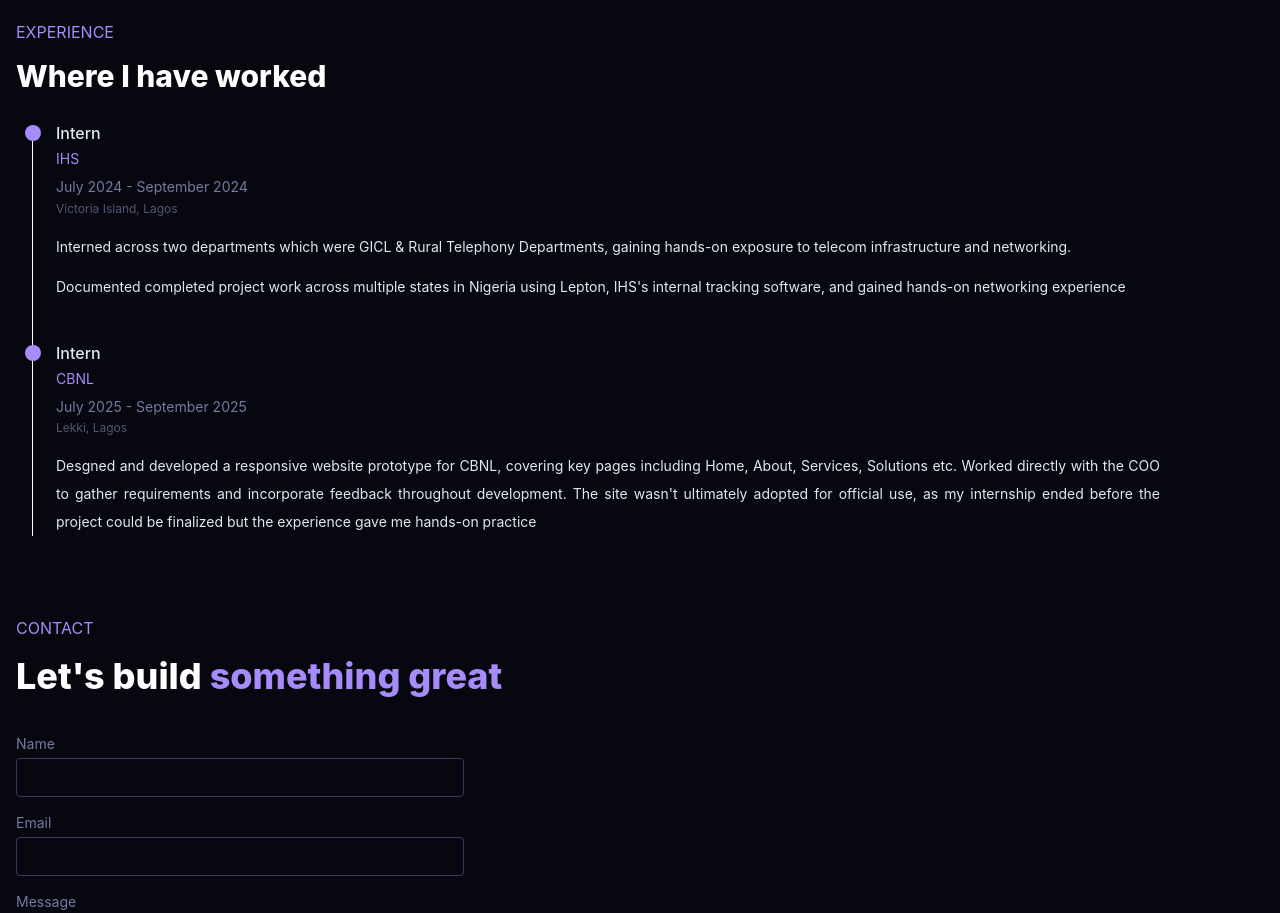
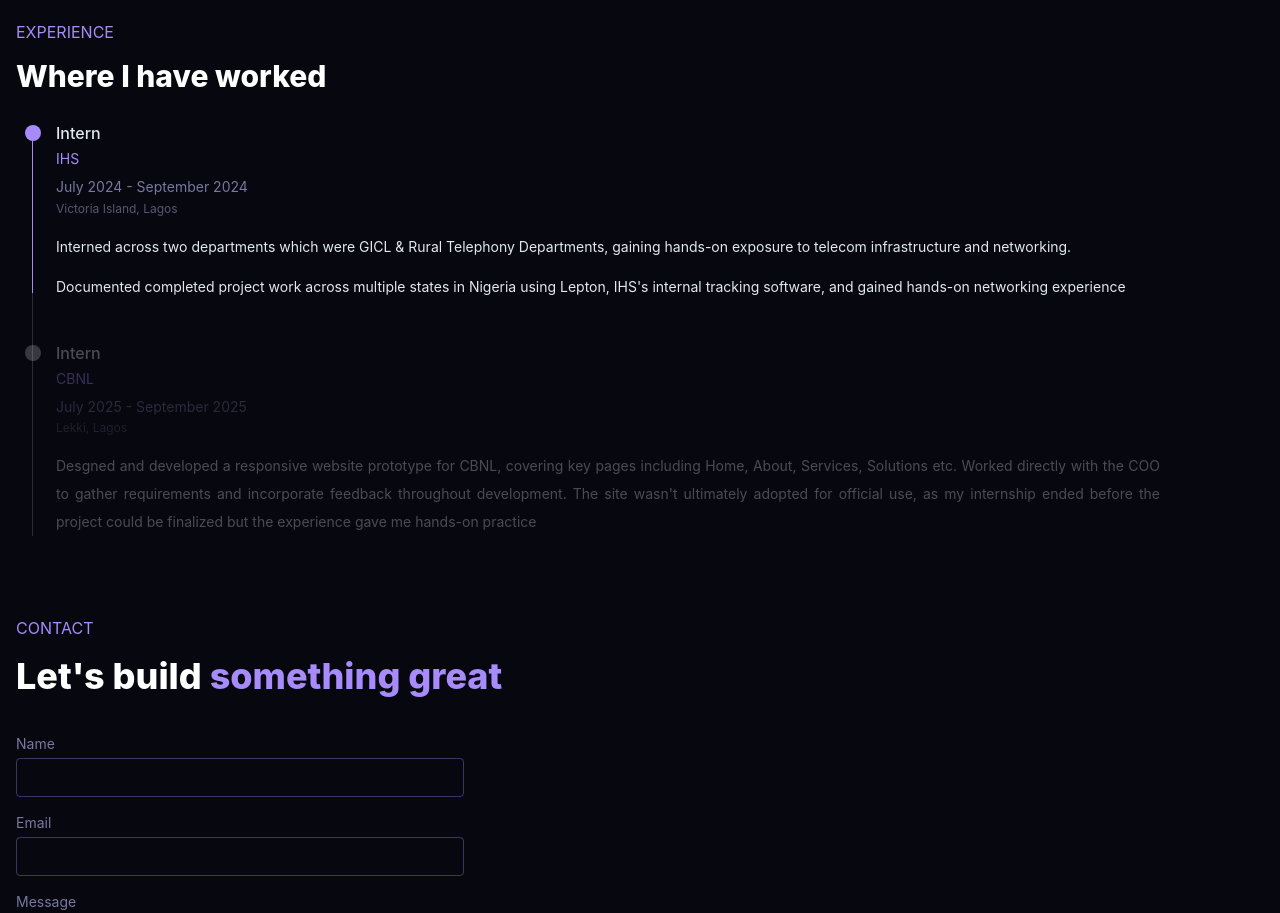
Before and after one commit to Joel1716/My-Portfolio, a React app: page / in a window 1280 px wide. Shown: the part 2640-3553 px from the top of the page. Built offline with nearby package versions, Linux system fonts and the light colour scheme; no server answers; the HTML template or start-up script is replaced by a standard one.

Commit message:
Scroll animations added

```diff
--- a/src/Contact.jsx
+++ b/src/Contact.jsx
@@ -2,6 +2,7 @@
 import { FaGithub, FaLinkedin } from "react-icons/fa";
 import { FaXTwitter } from "react-icons/fa6";
 import Toast from "./Toast";
+import Reveal from "./Reveal";
 
 const FORMSPREE_ENDPOINT = `https://formspree.io/f/${
   import.meta.env.VITE_FORMSPREE_FORM_ID
@@ -77,7 +78,8 @@
         Let's build <span className="text-primary-accent">something great</span>
       </p>
 
-      <form
+      <Reveal
+        as="form"
         onSubmit={handleSubmit}
         className="flex flex-col gap-4 max-w-md mt-8"
       >
@@ -135,9 +137,9 @@
         >
           {status === "sending" ? "Sending..." : "Send message"}
         </button>
-      </form>
+      </Reveal>
 
-      <div className="flex gap-7 mt-8">
+      <Reveal delay={150} className="flex gap-7 mt-8">
         {contacts.map((contact) => (
           <a
             href={contact.link}
@@ -149,7 +151,7 @@
             <p className="tracking-wider text-sm uppercase">{contact.name}</p>
           </a>
         ))}
-      </div>
+      </Reveal>
 
       <Toast
         message={toast?.message}
--- a/src/EachExperience.jsx
+++ b/src/EachExperience.jsx
@@ -1,7 +1,20 @@
-export default function EachExperience({ experience }) {
+import { forwardRef } from "react";
+
+const EachExperience = forwardRef(function EachExperience(
+  { experience, active },
+  ref
+) {
   return (
-    <div className="pl-[1.5rem] relative">
-      <div className="bg-primary-accent p-2 rounded-full absolute -left-[7.5px] top-1"></div>
+    <div ref={ref} className="pl-[1.5rem] relative">
+      <div
+        className={`p-2 rounded-full absolute -left-[7.5px] top-1 transition-colors duration-300 ${
+          active ? "bg-primary-accent" : "bg-white/20"
+        }`}
+      ></div>
+      <div
+        className="transition-opacity duration-500"
+        style={{ opacity: active ? 1 : 0.3, transitionDelay: active ? "150ms" : "0ms" }}
+      >
         <div className="flex justify-between items-center lg:flex-col lg:space-y-2 lg:items-start mb-4">
           <div className="flex flex-col gap-[0.2rem]">
             <h3 className="text-base font-medium">{experience.role}</h3>
@@ -14,9 +27,15 @@
         </div>
         <ul className="space-y-3">
           {experience.actions.map((action) => (
-          <li className="leading-loose text-justify"> {action}</li>
+            <li key={action} className="leading-loose text-justify">
+              {" "}
+              {action}
+            </li>
           ))}
         </ul>
       </div>
+    </div>
   );
-}
+});
+
+export default EachExperience;
--- a/src/EachProject.jsx
+++ b/src/EachProject.jsx
@@ -15,7 +15,10 @@
         </p>
         <div className="flex gap-2 mt-4 flex-wrap shrink-0">
           {project.techs.map((tech) => (
-            <div className="bg-[#a78bfa1f] text-primary-accent py-1 px-6 rounded text-sm border border-[#a78bfa33]">
+            <div
+              key={tech}
+              className="bg-[#a78bfa1f] text-primary-accent py-1 px-6 rounded text-sm border border-[#a78bfa33]"
+            >
               {tech}
             </div>
           ))}
@@ -23,6 +26,7 @@
         <div className="flex gap-2 mt-5 shrink-0">
           {project.links.map((link) => (
             <a
+              key={link.name}
               href={link.link}
               target="_blank"
               className="flex gap-2 items-center text-fg-muted py-3 px-4 rounded text-sm border border-[#a78bfa33] hover:border-[rgba(255,255,255,0.2)] hover:text-[#f0f0f8]"
--- a/src/Experience.jsx
+++ b/src/Experience.jsx
@@ -1,4 +1,8 @@
+import { useEffect, useRef, useState } from "react";
 import EachExperience from "./EachExperience";
+
+// Point on screen (as a fraction of viewport height) the timeline "grows" toward.
+const ANCHOR_RATIO = 0.75;
 
 export default function Experience() {
   const experiences = [
@@ -22,14 +26,84 @@
       ],
     },
   ];
+
+  const lineRef = useRef(null);
+  const itemRefs = useRef([]);
+  const [fillHeight, setFillHeight] = useState(0);
+  const [activeCount, setActiveCount] = useState(0);
+
+  useEffect(() => {
+    const reduceMotion = window.matchMedia(
+      "(prefers-reduced-motion: reduce)",
+    ).matches;
+    if (reduceMotion) {
+      setFillHeight(lineRef.current?.getBoundingClientRect().height ?? 0);
+      setActiveCount(experiences.length);
+      return;
+    }
+
+    let raf = null;
+
+    function measure() {
+      const line = lineRef.current;
+      if (!line) return;
+
+      const lineRect = line.getBoundingClientRect();
+      const anchorY = window.innerHeight * ANCHOR_RATIO;
+
+      setFillHeight(
+        Math.min(Math.max(anchorY - lineRect.top, 0), lineRect.height),
+      );
+      setActiveCount(
+        itemRefs.current.filter(
+          (el) => el && el.getBoundingClientRect().top <= anchorY,
+        ).length,
+      );
+    }
+
+    function onScroll() {
+      if (raf) return;
+      raf = requestAnimationFrame(() => {
+        measure();
+        raf = null;
+      });
+    }
+
+    measure();
+    window.addEventListener("scroll", onScroll, { passive: true });
+    window.addEventListener("resize", onScroll);
+    return () => {
+      window.removeEventListener("scroll", onScroll);
+      window.removeEventListener("resize", onScroll);
+      if (raf) cancelAnimationFrame(raf);
+    };
+    // eslint-disable-next-line react-hooks/exhaustive-deps
+  }, []);
+
   return (
     <section id="experience" className="px-4 lg:pr-30">
       <h2>Experience</h2>
       <p className="leading-snug">Where I have worked</p>
-      <div className="pl-4 relative before:content-[''] before:bottom-0 before:absolute before:left-4 before:top-[0.6rem] before:bg-white before:w-[1px] space-y-10">
-        {experiences.map((experience) => (
-          <EachExperience experience={experience} />
-        ))}
+      <div className="pl-4 relative">
+        <div
+          ref={lineRef}
+          className="absolute left-4 top-[0.6rem] bottom-0 w-[1px] bg-white/15"
+        >
+          <div
+            className="absolute top-0 left-0 w-full bg-primary-accent transition-[height] duration-150 ease-out"
+            style={{ height: `${fillHeight}px` }}
+          />
+        </div>
+        <div className="space-y-10">
+          {experiences.map((experience, i) => (
+            <EachExperience
+              key={experience.company}
+              ref={(el) => (itemRefs.current[i] = el)}
+              experience={experience}
+              active={i < activeCount}
+            />
+          ))}
+        </div>
       </div>
     </section>
   );
--- a/src/NavBar.jsx
+++ b/src/NavBar.jsx
@@ -19,7 +19,12 @@
         <ul className={`flex items-center gap-9 text-[16px] text-[#7878a0]`}>
           {links.map((link) => (
             <li key={link.name}>
-              <a href={link.href}>{link.name}</a>
+              <a
+                href={link.href}
+                className="transition-colors duration-200 hover:text-white"
+              >
+                {link.name}
+              </a>
             </li>
           ))}
         </ul>
@@ -42,7 +47,11 @@
           <ul className="flex flex-col gap-4 text-base text-slate-300 font-medium">
             {links.map((link) => (
               <li key={link.name}>
-                <a href={link.href} onClick={closeNav}>
+                <a
+                  href={link.href}
+                  onClick={closeNav}
+                  className="transition-colors duration-200 hover:text-white"
+                >
                   {link.name}
                 </a>
               </li>
--- a/src/Projects.jsx
+++ b/src/Projects.jsx
@@ -1,5 +1,6 @@
 // Projects.jsx
 import EachProject from "./EachProject.jsx";
+import Reveal from "./Reveal.jsx";
 export default function Projects() {
   const projects = [
     {
@@ -39,11 +40,11 @@
     <section className="px-4" id="work">
       <h2>Projects</h2>
       <p>My Work</p>
-      <div className="flex overflow-x-auto snap-x snap-mandatory gap-4 scrollbar-none -mx-4 px-4">
+      <Reveal className="flex overflow-x-auto snap-x snap-mandatory gap-4 scrollbar-none -mx-4 px-4">
         {projects.map((project) => (
           <EachProject key={project.title} project={project} />
         ))}
-      </div>
+      </Reveal>
       <p className="text-sm text-primary-accent mt-2 flex items-center gap-1">
         Swipe to see more <span>→</span>
       </p>
--- /dev/null
+++ b/src/Reveal.jsx
@@ -0,0 +1,47 @@
+import { useEffect, useRef, useState } from "react";
+
+export default function Reveal({
+  children,
+  className = "",
+  delay = 0,
+  as: Tag = "div",
+  ...rest
+}) {
+  const ref = useRef(null);
+  const [visible, setVisible] = useState(
+    () => window.matchMedia("(prefers-reduced-motion: reduce)").matches
+  );
+
+  useEffect(() => {
+    if (visible) return;
+
+    const node = ref.current;
+    if (!node) return;
+
+    const observer = new IntersectionObserver(
+      ([entry]) => {
+        if (entry.isIntersecting) {
+          setVisible(true);
+          observer.disconnect();
+        }
+      },
+      { threshold: 0.15 }
+    );
+
+    observer.observe(node);
+    return () => observer.disconnect();
+  }, [visible]);
+
+  return (
+    <Tag
+      ref={ref}
+      style={{ transitionDelay: visible ? `${delay}ms` : "0ms" }}
+      className={`transition-all duration-700 ease-out ${
+        visible ? "opacity-100 translate-y-0" : "opacity-0 translate-y-6"
+      } ${className}`}
+      {...rest}
+    >
+      {children}
+    </Tag>
+  );
+}
--- a/src/TechStack.jsx
+++ b/src/TechStack.jsx
@@ -1,3 +1,5 @@
+import Reveal from "./Reveal";
+
 export default function TechStack() {
   const skills = [
     "Javascript",
@@ -11,10 +13,12 @@
       <h2>Stack</h2>
       <p>Skills and Tools</p>
       <div className="flex flex-wrap gap-4 items-center">
-        {skills.map((skill) => (
-          <div className="text-fg-muted py-2 px-5 rounded text-sm border border-[#a78bfa33] ">
-            {skill}
-          </div>
+        {skills.map((skill, i) => (
+          <Reveal key={skill} delay={i * 75}>
+            <div className="text-fg-muted py-2 px-5 rounded text-sm border border-[#a78bfa33] ">
+              {skill}
+            </div>
+          </Reveal>
         ))}
       </div>
     </section>
```
Also changed, not shown: src/About.jsx (+5 -4 lines). Lines whose indentation alone changed are shown as unchanged.
